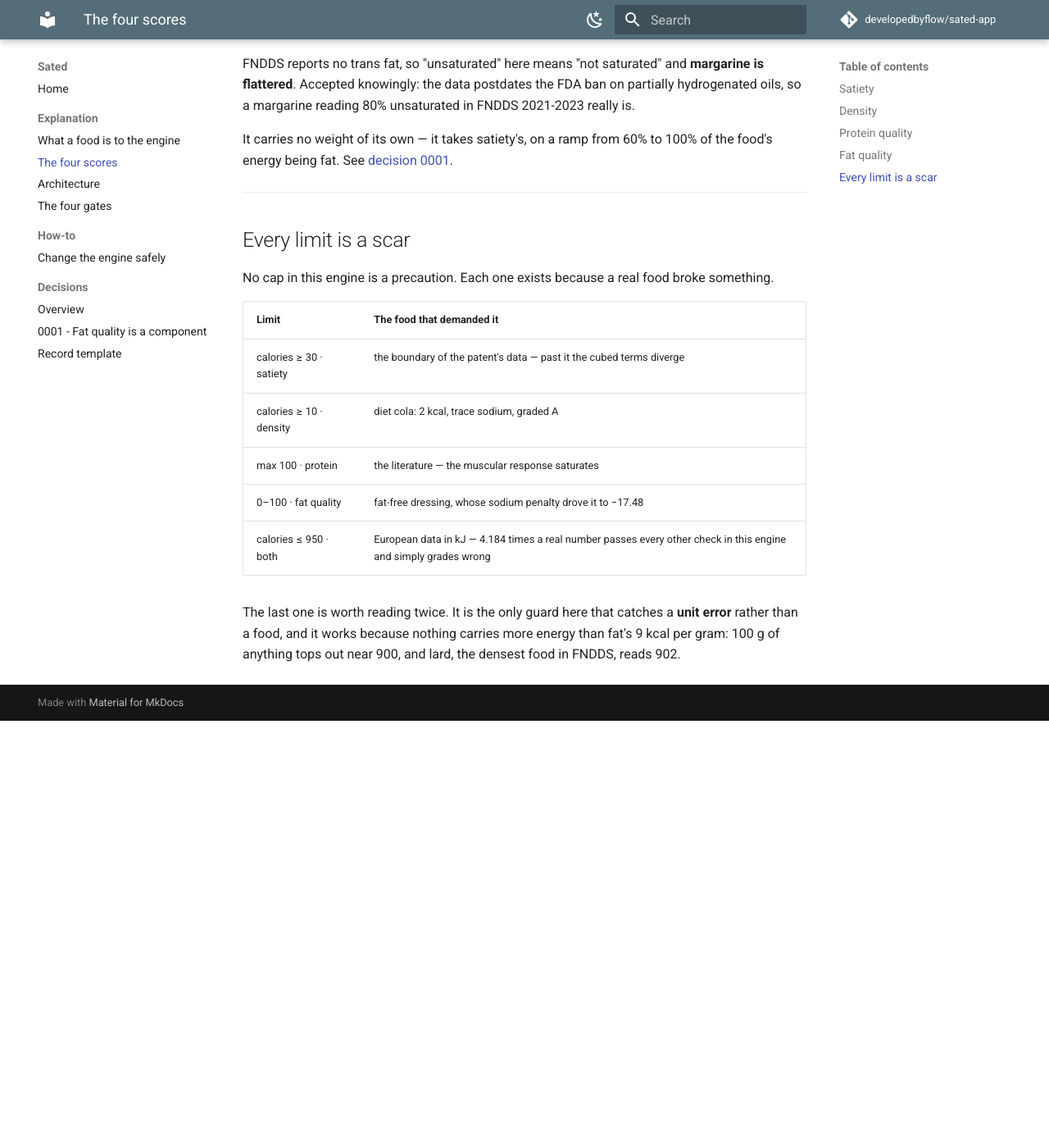
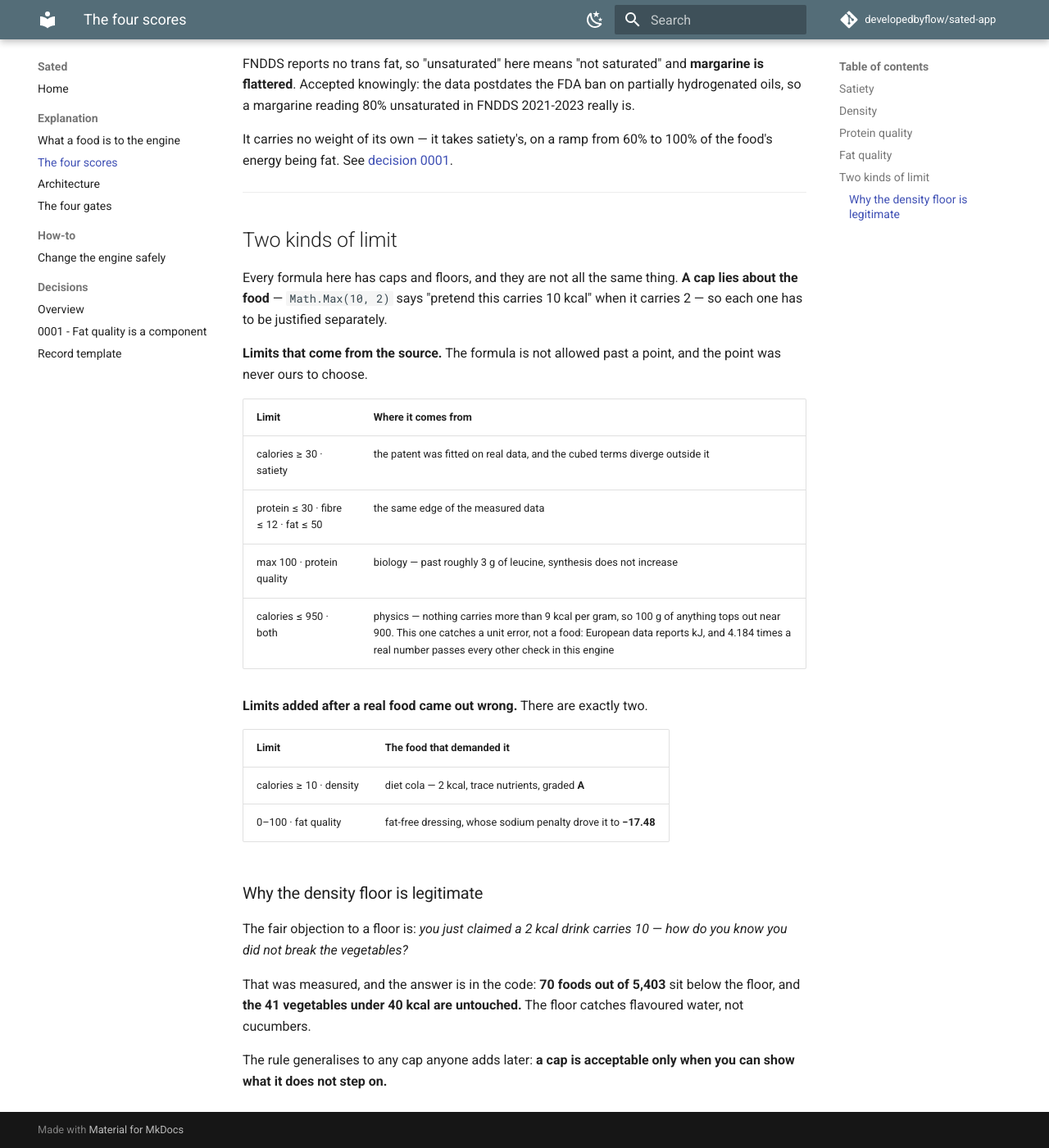
Before and after one commit to developedbyflow/sated-app, an MkDocs documentation site: the page built from docs/explanation/the-four-scores.md, in a window 1280 px wide and 1400 px high, scrolled down 2538 px. Shown: the whole window at 82% size. Built offline with MkDocs 1.6.1 and Material for MkDocs 9.7.7, drawn with Linux system fonts in a browser that asks for light colours; comment, search, counter and statistics services are not loaded; before the commit the page ends 3417 px from its top, so only the background shows below that.

Commit message:
docs(engine): explain the four scores and separate the two kinds of limit
The formulas were documented only as code comments, so their provenance was invisible: three come from published work and one has no source at all, which is the fact that decides what may be claimed in public. Each section names what its formula cannot see, because every blind spot is why some other part of the engine exists. The caps are split by where they came from rather than lumped together, since only two of them were added after a real food graded wrong, and the density floor carries the measurement that makes it legitimate: it moves 70 foods of 5,403 and leaves every vegetable under 40 kcal untouched.

```diff
--- a/docs/explanation/the-four-scores.md
+++ b/docs/explanation/the-four-scores.md
@@ -114,18 +114,36 @@ being fat. See [decision 0001](../decisions/0001-fat-quality-is-a-component-not-
 
 ---
 
-## Every limit is a scar
+## Two kinds of limit
 
-No cap in this engine is a precaution. Each one exists because a real food broke something.
+Every formula here has caps and floors, and they are not all the same thing. **A cap lies about the
+food** — `Math.Max(10, 2)` says "pretend this carries 10 kcal" when it carries 2 — so each one has to
+be justified separately.
+
+**Limits that come from the source.** The formula is not allowed past a point, and the point was
+never ours to choose.
+
+| Limit | Where it comes from |
+|---|---|
+| calories ≥ 30 · satiety | the patent was fitted on real data, and the cubed terms diverge outside it |
+| protein ≤ 30 · fibre ≤ 12 · fat ≤ 50 | the same edge of the measured data |
+| max 100 · protein quality | biology — past roughly 3 g of leucine, synthesis does not increase |
+| calories ≤ 950 · both | physics — nothing carries more than 9 kcal per gram, so 100 g of anything tops out near 900. This one catches a unit error, not a food: European data reports kJ, and 4.184 times a real number passes every other check in this engine |
+
+**Limits added after a real food came out wrong.** There are exactly two.
 
 | Limit | The food that demanded it |
 |---|---|
-| calories ≥ 30 · satiety | the boundary of the patent's data — past it the cubed terms diverge |
-| calories ≥ 10 · density | diet cola: 2 kcal, trace sodium, graded A |
-| max 100 · protein | the literature — the muscular response saturates |
-| 0–100 · fat quality | fat-free dressing, whose sodium penalty drove it to −17.48 |
-| calories ≤ 950 · both | European data in kJ — 4.184 times a real number passes every other check in this engine and simply grades wrong |
+| calories ≥ 10 · density | diet cola — 2 kcal, trace nutrients, graded **A** |
+| 0–100 · fat quality | fat-free dressing, whose sodium penalty drove it to **−17.48** |
 
-The last one is worth reading twice. It is the only guard here that catches a **unit error** rather
-than a food, and it works because nothing carries more energy than fat's 9 kcal per gram: 100 g of
-anything tops out near 900, and lard, the densest food in FNDDS, reads 902.
+### Why the density floor is legitimate
+
+The fair objection to a floor is: *you just claimed a 2 kcal drink carries 10 — how do you know you
+did not break the vegetables?*
+
+That was measured, and the answer is in the code: **70 foods out of 5,403** sit below the floor, and
+**the 41 vegetables under 40 kcal are untouched.** The floor catches flavoured water, not cucumbers.
+
+The rule generalises to any cap anyone adds later: **a cap is acceptable only when you can show what
+it does not step on.**
```
